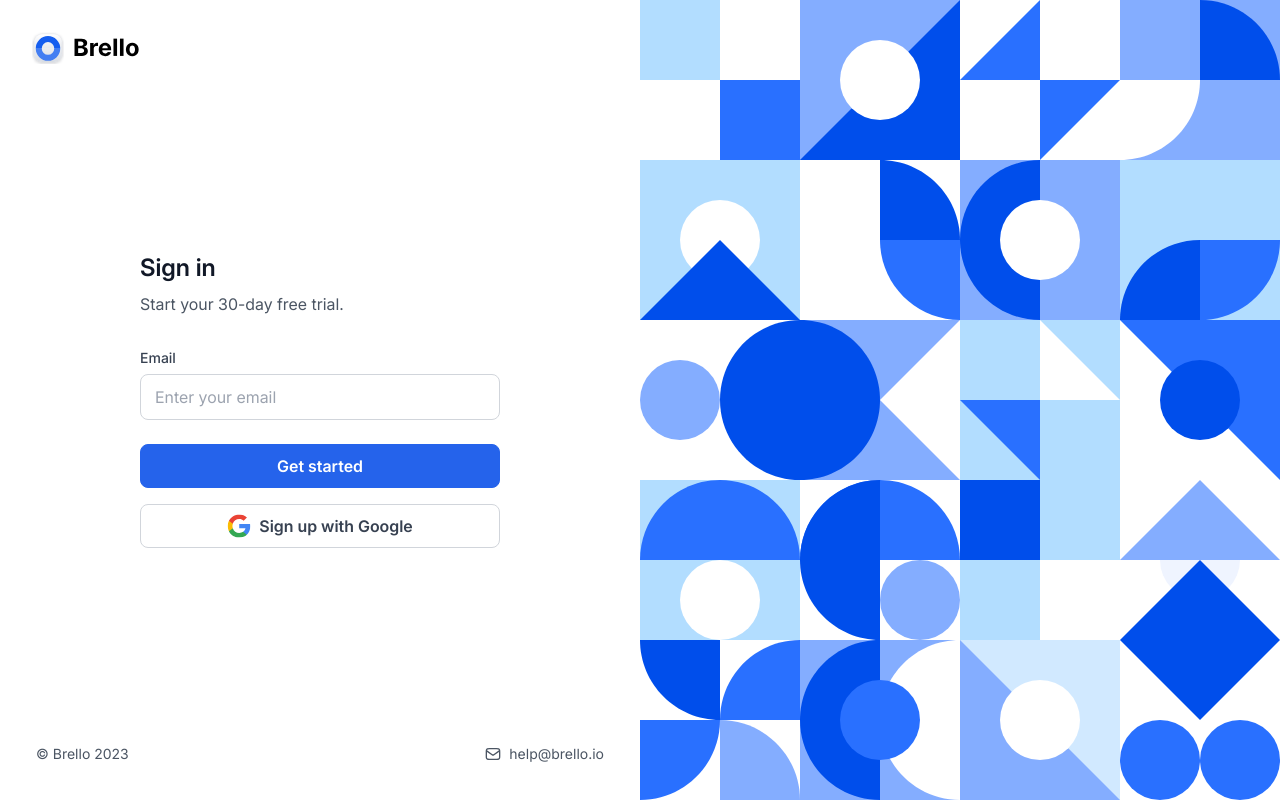
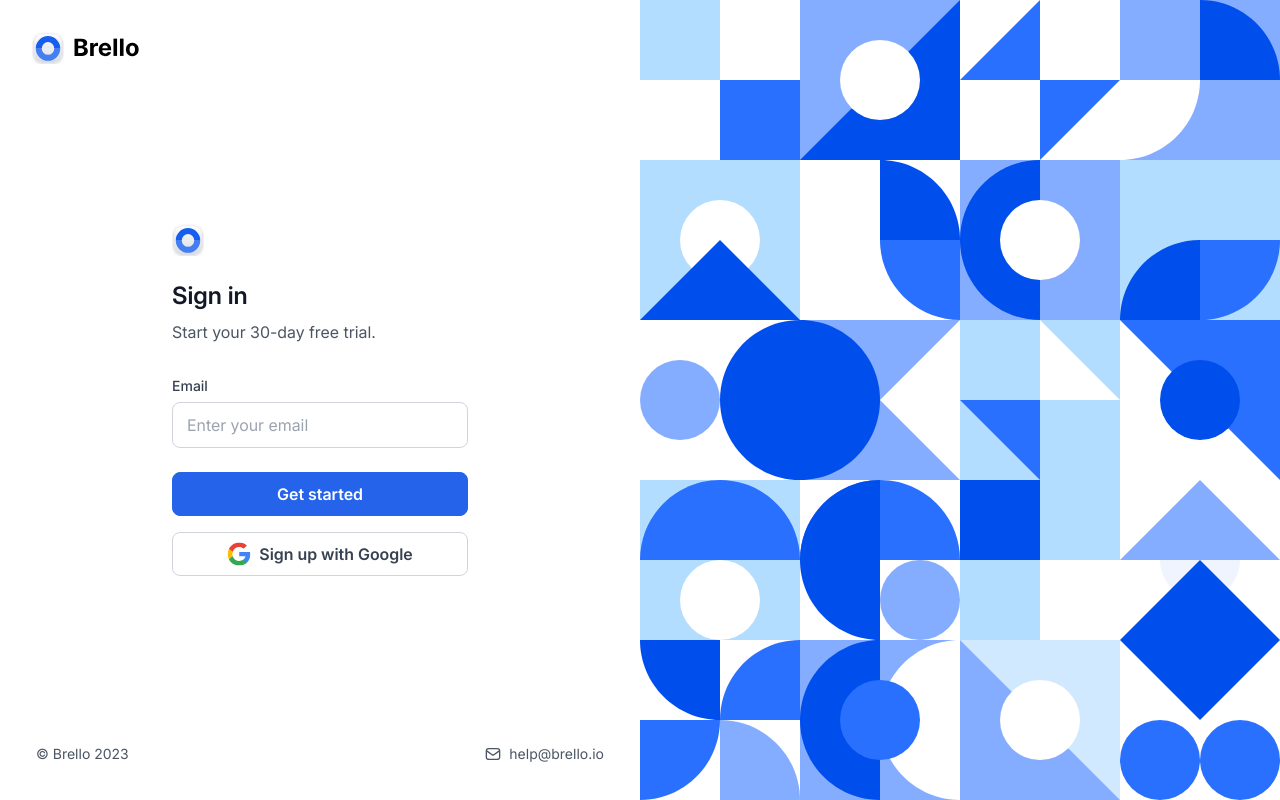
Before and after one commit to bycolour2/Brello, a React (Vite) app: page / in a window 1280 px wide. Built offline with nearby package versions, Linux system fonts and the light colour scheme.

Commit message:
♻️ refactor: restructured markup code

```diff
--- a/src/pages/Login/ui/Page.tsx
+++ b/src/pages/Login/ui/Page.tsx
@@ -1,67 +1,34 @@
-import {
-  Button,
-  GeometricShapesDesktop,
-  GeometricShapesMobile,
-  GoogleSocialIcon,
-  Input,
-  Logotype,
-  MailIcon,
-} from "~/shared/ui";
+import { Button, GoogleSocialIcon, Input, MailIcon, Logo } from "~/shared/ui";
 
 export const Page = () => {
   return (
-    <section className="flex h-screen flex-col items-center gap-8 px-4 pb-12 lg:h-screen lg:w-screen lg:flex-row lg:gap-0 lg:p-0">
-      <div className="flex h-16 flex-shrink-0 items-center justify-start self-stretch lg:hidden">
-        <div className="absolute inset-x-0 top-0 h-16 w-full">
-          <GeometricShapesMobile />
-        </div>
-      </div>
-      <div className="hidden self-stretch lg:order-2 lg:flex lg:items-start">
-        <GeometricShapesDesktop />
-      </div>
-      <div className="lg lg: flex flex-col items-center justify-between gap-8 self-stretch lg:flex-[1_0_0]">
-        <div className="flex flex-col items-start gap-6 self-stretch lg:h-24 lg:p-8">
-          <div className="flex items-start">
-            <div className="flex h-8 items-start justify-center gap-2.5">
+    <main className="relative flex h-screen flex-col items-center gap-8 px-4 pb-12 lg:h-screen lg:w-screen lg:flex-row lg:gap-0 lg:p-0">
+      <div className="absolute inset-x-0 top-0 h-16 bg-[url('/images/geometric-shapes-mobile.svg')] lg:static lg:order-2 lg:block lg:aspect-[4/5] lg:h-screen lg:bg-[url('/images/geometric-shapes-desktop.svg')] lg:bg-cover" />
+      <div className="flex flex-col items-center justify-between gap-8 self-stretch pt-24 lg:flex-[1_0_0] lg:pt-0">
+        <header className="hidden flex-col items-start gap-6 self-stretch lg:flex lg:h-24 lg:p-8">
+          <Logo />
+        </header>
+        <section className="flex flex-col items-center gap-8 self-stretch lg:w-[360px] lg:self-auto lg:px-8">
+          <div className="flex flex-col items-start gap-6 self-stretch">
             <img
               src="/images/icon.svg"
               className="h-8 w-8"
               alt="Logo"
               title="Logo"
             />
-              <div className="hidden lg:flex lg:h-8 lg:w-[100px] lg:flex-shrink-0">
-                <Logotype />
-              </div>
-            </div>
-          </div>
-          <div className="flex flex-col items-start gap-2 self-stretch lg:hidden">
+            <div className="flex flex-col items-start gap-2 self-stretch">
               <h1 className="text-2xl font-semibold text-gray-900">Sign in</h1>
               <p className="text-base font-normal text-gray-600">
                 Start your 30-day free trial.
               </p>
             </div>
           </div>
-        <div className="flex flex-col items-center gap-6 self-stretch lg:px-8">
-          <div className="flex flex-col items-center gap-8 self-stretch lg:w-[360px] lg:self-auto">
-            <div className="hidden flex-col items-start gap-2 self-stretch lg:flex">
-              <h1 className="text-2xl font-semibold text-gray-900">Sign in</h1>
-              <p className="text-base font-normal text-gray-600">
-                Start your 30-day free trial.
-              </p>
-            </div>
-            <div className="flex flex-col items-center gap-6 self-stretch rounded-xl">
-              <form className="flex flex-col items-start gap-5 self-stretch">
-                <Input
-                  type="email"
-                  label="Email"
-                  placeholder="Enter your email"
-                />
-              </form>
-              <div className="flex flex-col items-start gap-4 self-stretch">
+          <form className="flex flex-col items-start gap-6 self-stretch">
+            <Input type="email" label="Email" placeholder="Enter your email" />
+            <div className="flex flex-col items-center justify-center gap-4 self-stretch">
               <Button type="submit" size={"lg"} className="self-stretch">
                 Get started
               </Button>
-                <div className="flex flex-col items-center justify-center gap-3 self-stretch">
               <Button
                 type="button"
                 variant={"secondary-gray"}
@@ -72,18 +39,16 @@
                 Sign up with Google
               </Button>
             </div>
-              </div>
-            </div>
-          </div>
-        </div>
-        <div className="hidden lg:flex lg:h-24 lg:items-end lg:justify-between lg:self-stretch lg:p-9">
+          </form>
+        </section>
+        <footer className="hidden lg:flex lg:h-24 lg:items-end lg:justify-between lg:self-stretch lg:p-9">
           <p className="text-sm text-gray-600">© Brello 2023</p>
           <div className="flex items-center gap-2 text-gray-600">
             <MailIcon />
             <p className="text-sm">help@brello.io</p>
           </div>
+        </footer>
       </div>
-      </div>
-    </section>
+    </main>
   );
 };
--- /dev/null
+++ b/src/shared/ui/Logo.tsx
@@ -0,0 +1,12 @@
+import { Logotype } from "~/shared/ui";
+
+export const Logo = () => {
+  return (
+    <div className="flex h-8 items-start justify-center gap-2.5">
+      <img src="/images/icon.svg" className="h-8 w-8" alt="Logo" title="Logo" />
+      <div className="flex h-8 w-[100px] flex-shrink-0">
+        <Logotype />
+      </div>
+    </div>
+  );
+};
--- a/src/shared/ui/index.ts
+++ b/src/shared/ui/index.ts
@@ -1,4 +1,5 @@
 export { Input } from "./Input";
 export { Button } from "./Button";
+export { Logo } from "./Logo";
 export * from "./icons";
 export * from "./svgs";
```
Also changed, not shown: public/images/geometric-shapes-mobile.svg. Lines whose indentation alone changed are shown as unchanged.
